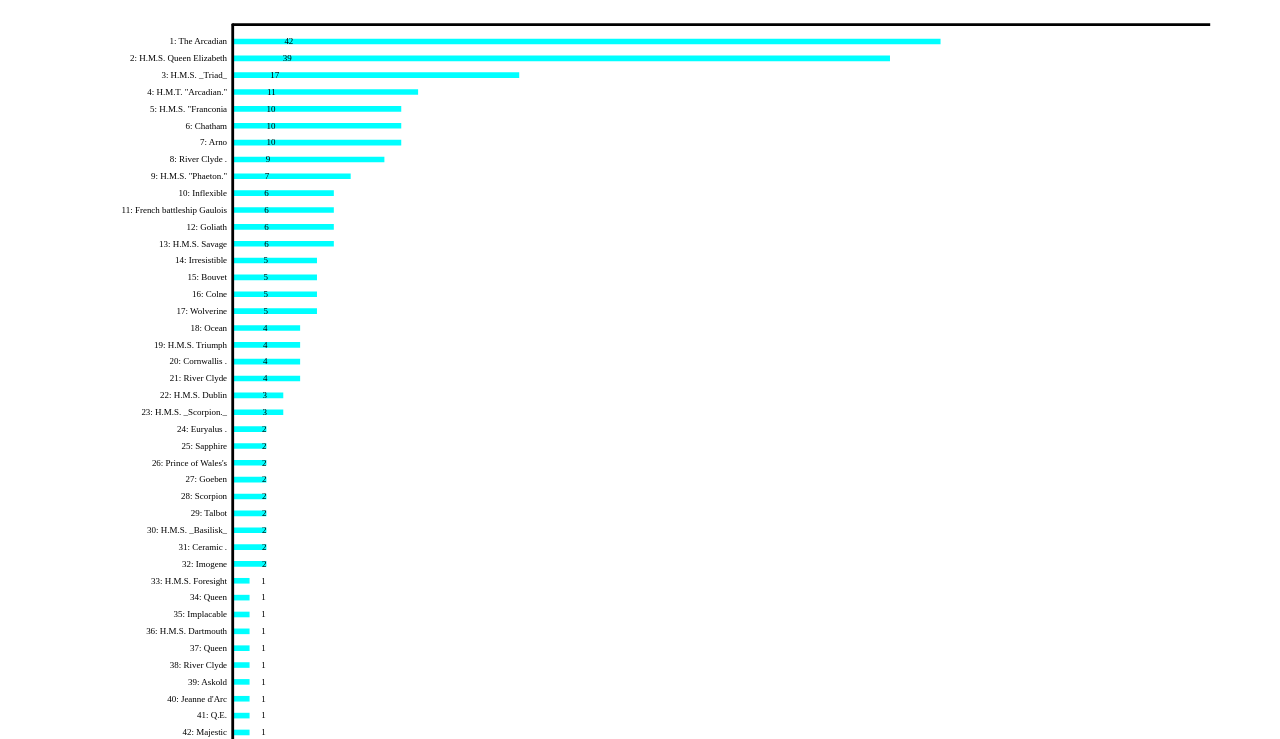
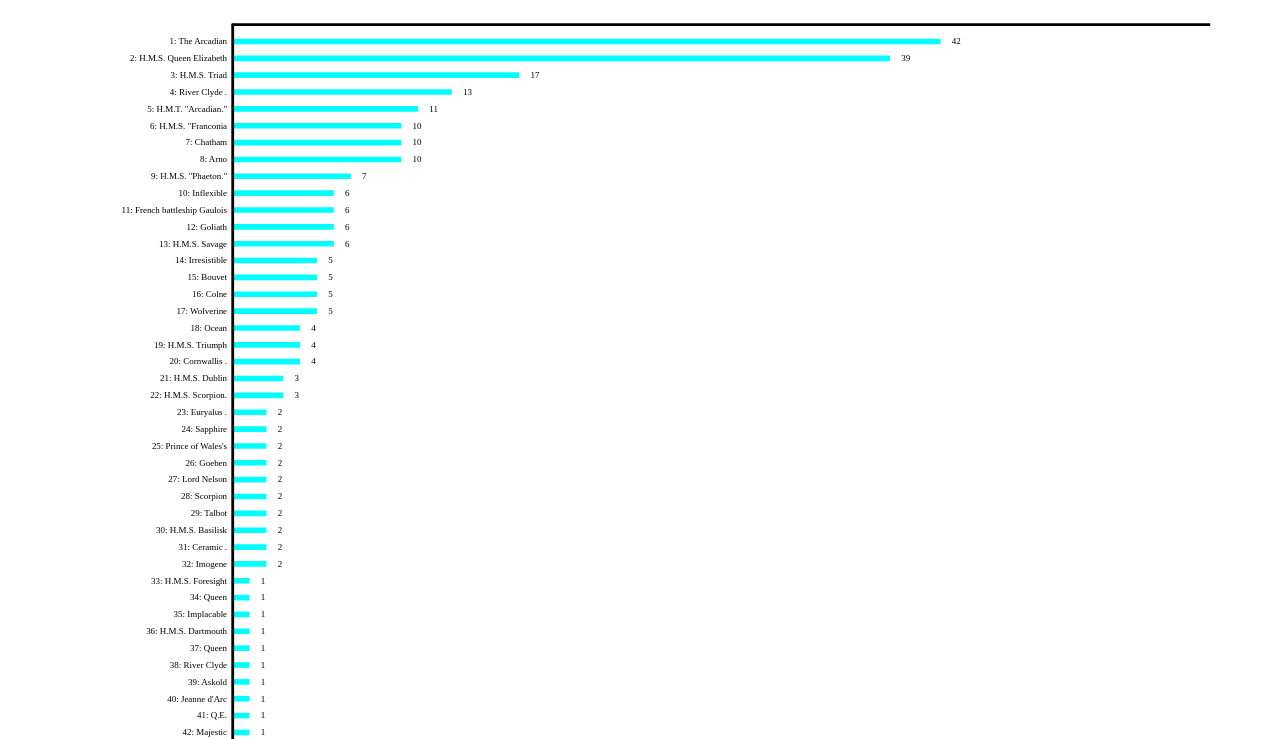
Before and after one commit to YarikSobo/Gallipoli-Diaries-1, a plain HTML site: page xslt/Charles-SVG-E3-output.html in a window 1280 px wide. Shown: the part 61-800 px from the top of the page. Drawn offline with Linux system fonts and the light colour scheme.

Commit message:
garphs on webpage

```diff
--- a/docs/Charles-SVG-E3-output.html
+++ b/xslt/Charles-SVG-E3-output.html
@@ -10,204 +10,197 @@
          <g transform="translate(400,10)">
             <line x1="0" x2="1260" y1="30" y2="30" stroke-width="10" stroke="cyan"></line>
             <text x="-10" y="35" text-anchor="end">1: The  Arcadian </text>
-            <text x="92" y="35" text-anchor="right">42</text>
+            <text x="1280" y="35" text-anchor="right">42</text>
             <line x1="0" x2="1170" y1="60" y2="60" stroke-width="10" stroke="cyan"></line>
             <text x="-10" y="65" text-anchor="end">2: H.M.S.
                Queen Elizabeth </text>
-            <text x="89" y="65" text-anchor="right">39</text>
+            <text x="1190" y="65" text-anchor="right">39</text>
             <line x1="0" x2="510" y1="90" y2="90" stroke-width="10" stroke="cyan"></line>
-            <text x="-10" y="95" text-anchor="end">3: H.M.S. _Triad_</text>
-            <text x="67" y="95" text-anchor="right">17</text>
-            <line x1="0" x2="330" y1="120" y2="120" stroke-width="10" stroke="cyan"></line>
-            <text x="-10" y="125" text-anchor="end">4: H.M.T. "Arcadian."</text>
-            <text x="61" y="125" text-anchor="right">11</text>
-            <line x1="0" x2="300" y1="150" y2="150" stroke-width="10" stroke="cyan"></line>
-            <text x="-10" y="155" text-anchor="end">5:  H.M.S. "Franconia</text>
-            <text x="60" y="155" text-anchor="right">10</text>
+            <text x="-10" y="95" text-anchor="end">3: H.M.S. Triad</text>
+            <text x="530" y="95" text-anchor="right">17</text>
+            <line x1="0" x2="390" y1="120" y2="120" stroke-width="10" stroke="cyan"></line>
+            <text x="-10" y="125" text-anchor="end">4:   River Clyde . </text>
+            <text x="410" y="125" text-anchor="right">13</text>
+            <line x1="0" x2="330" y1="150" y2="150" stroke-width="10" stroke="cyan"></line>
+            <text x="-10" y="155" text-anchor="end">5: H.M.T. "Arcadian."</text>
+            <text x="350" y="155" text-anchor="right">11</text>
             <line x1="0" x2="300" y1="180" y2="180" stroke-width="10" stroke="cyan"></line>
-            <text x="-10" y="185" text-anchor="end">6: Chatham</text>
-            <text x="60" y="185" text-anchor="right">10</text>
+            <text x="-10" y="185" text-anchor="end">6:  H.M.S. "Franconia</text>
+            <text x="320" y="185" text-anchor="right">10</text>
             <line x1="0" x2="300" y1="210" y2="210" stroke-width="10" stroke="cyan"></line>
-            <text x="-10" y="215" text-anchor="end">7:  Arno </text>
-            <text x="60" y="215" text-anchor="right">10</text>
-            <line x1="0" x2="270" y1="240" y2="240" stroke-width="10" stroke="cyan"></line>
-            <text x="-10" y="245" text-anchor="end">8:   River Clyde . </text>
-            <text x="59" y="245" text-anchor="right">9</text>
+            <text x="-10" y="215" text-anchor="end">7: Chatham</text>
+            <text x="320" y="215" text-anchor="right">10</text>
+            <line x1="0" x2="300" y1="240" y2="240" stroke-width="10" stroke="cyan"></line>
+            <text x="-10" y="245" text-anchor="end">8:  Arno </text>
+            <text x="320" y="245" text-anchor="right">10</text>
             <line x1="0" x2="210" y1="270" y2="270" stroke-width="10" stroke="cyan"></line>
             <text x="-10" y="275" text-anchor="end">9: H.M.S. "Phaeton."</text>
-            <text x="57" y="275" text-anchor="right">7</text>
+            <text x="230" y="275" text-anchor="right">7</text>
             <line x1="0" x2="180" y1="300" y2="300" stroke-width="10" stroke="cyan"></line>
             <text x="-10" y="305" text-anchor="end">10:  Inflexible </text>
-            <text x="56" y="305" text-anchor="right">6</text>
+            <text x="200" y="305" text-anchor="right">6</text>
             <line x1="0" x2="180" y1="330" y2="330" stroke-width="10" stroke="cyan"></line>
             <text x="-10" y="335" text-anchor="end">11: French battleship  Gaulois </text>
-            <text x="56" y="335" text-anchor="right">6</text>
+            <text x="200" y="335" text-anchor="right">6</text>
             <line x1="0" x2="180" y1="360" y2="360" stroke-width="10" stroke="cyan"></line>
             <text x="-10" y="365" text-anchor="end">12:   Goliath  </text>
-            <text x="56" y="365" text-anchor="right">6</text>
+            <text x="200" y="365" text-anchor="right">6</text>
             <line x1="0" x2="180" y1="390" y2="390" stroke-width="10" stroke="cyan"></line>
             <text x="-10" y="395" text-anchor="end">13: H.M.S.  Savage </text>
-            <text x="56" y="395" text-anchor="right">6</text>
+            <text x="200" y="395" text-anchor="right">6</text>
             <line x1="0" x2="150" y1="420" y2="420" stroke-width="10" stroke="cyan"></line>
             <text x="-10" y="425" text-anchor="end">14:  Irresistible </text>
-            <text x="55" y="425" text-anchor="right">5</text>
+            <text x="170" y="425" text-anchor="right">5</text>
             <line x1="0" x2="150" y1="450" y2="450" stroke-width="10" stroke="cyan"></line>
             <text x="-10" y="455" text-anchor="end">15:  Bouvet </text>
-            <text x="55" y="455" text-anchor="right">5</text>
+            <text x="170" y="455" text-anchor="right">5</text>
             <line x1="0" x2="150" y1="480" y2="480" stroke-width="10" stroke="cyan"></line>
             <text x="-10" y="485" text-anchor="end">16:  Colne </text>
-            <text x="55" y="485" text-anchor="right">5</text>
+            <text x="170" y="485" text-anchor="right">5</text>
             <line x1="0" x2="150" y1="510" y2="510" stroke-width="10" stroke="cyan"></line>
             <text x="-10" y="515" text-anchor="end">17: Wolverine</text>
-            <text x="55" y="515" text-anchor="right">5</text>
+            <text x="170" y="515" text-anchor="right">5</text>
             <line x1="0" x2="120" y1="540" y2="540" stroke-width="10" stroke="cyan"></line>
             <text x="-10" y="545" text-anchor="end">18:  Ocean </text>
-            <text x="54" y="545" text-anchor="right">4</text>
+            <text x="140" y="545" text-anchor="right">4</text>
             <line x1="0" x2="120" y1="570" y2="570" stroke-width="10" stroke="cyan"></line>
             <text x="-10" y="575" text-anchor="end">19: H.M.S.  Triumph </text>
-            <text x="54" y="575" text-anchor="right">4</text>
+            <text x="140" y="575" text-anchor="right">4</text>
             <line x1="0" x2="120" y1="600" y2="600" stroke-width="10" stroke="cyan"></line>
             <text x="-10" y="605" text-anchor="end">20:   Cornwallis . </text>
-            <text x="54" y="605" text-anchor="right">4</text>
-            <line x1="0" x2="120" y1="630" y2="630" stroke-width="10" stroke="cyan"></line>
-            <text x="-10" y="635" text-anchor="end">21: River Clyde</text>
-            <text x="54" y="635" text-anchor="right">4</text>
+            <text x="140" y="605" text-anchor="right">4</text>
+            <line x1="0" x2="90" y1="630" y2="630" stroke-width="10" stroke="cyan"></line>
+            <text x="-10" y="635" text-anchor="end">21: H.M.S.  Dublin </text>
+            <text x="110" y="635" text-anchor="right">3</text>
             <line x1="0" x2="90" y1="660" y2="660" stroke-width="10" stroke="cyan"></line>
-            <text x="-10" y="665" text-anchor="end">22: H.M.S.  Dublin </text>
-            <text x="53" y="665" text-anchor="right">3</text>
-            <line x1="0" x2="90" y1="690" y2="690" stroke-width="10" stroke="cyan"></line>
-            <text x="-10" y="695" text-anchor="end">23: H.M.S. _Scorpion._</text>
-            <text x="53" y="695" text-anchor="right">3</text>
+            <text x="-10" y="665" text-anchor="end">22: H.M.S. Scorpion.</text>
+            <text x="110" y="665" text-anchor="right">3</text>
+            <line x1="0" x2="60" y1="690" y2="690" stroke-width="10" stroke="cyan"></line>
+            <text x="-10" y="695" text-anchor="end">23:   Euryalus . </text>
+            <text x="80" y="695" text-anchor="right">2</text>
             <line x1="0" x2="60" y1="720" y2="720" stroke-width="10" stroke="cyan"></line>
-            <text x="-10" y="725" text-anchor="end">24:   Euryalus . </text>
-            <text x="52" y="725" text-anchor="right">2</text>
+            <text x="-10" y="725" text-anchor="end">24:   Sapphire  </text>
+            <text x="80" y="725" text-anchor="right">2</text>
             <line x1="0" x2="60" y1="750" y2="750" stroke-width="10" stroke="cyan"></line>
-            <text x="-10" y="755" text-anchor="end">25:   Sapphire  </text>
-            <text x="52" y="755" text-anchor="right">2</text>
+            <text x="-10" y="755" text-anchor="end">25:  Prince of Wales's </text>
+            <text x="80" y="755" text-anchor="right">2</text>
             <line x1="0" x2="60" y1="780" y2="780" stroke-width="10" stroke="cyan"></line>
-            <text x="-10" y="785" text-anchor="end">26:  Prince of Wales's </text>
-            <text x="52" y="785" text-anchor="right">2</text>
+            <text x="-10" y="785" text-anchor="end">26:   Goeben  </text>
+            <text x="80" y="785" text-anchor="right">2</text>
             <line x1="0" x2="60" y1="810" y2="810" stroke-width="10" stroke="cyan"></line>
-            <text x="-10" y="815" text-anchor="end">27:   Goeben  </text>
-            <text x="52" y="815" text-anchor="right">2</text>
+            <text x="-10" y="815" text-anchor="end">27:   Lord
+               Nelson  </text>
+            <text x="80" y="815" text-anchor="right">2</text>
             <line x1="0" x2="60" y1="840" y2="840" stroke-width="10" stroke="cyan"></line>
             <text x="-10" y="845" text-anchor="end">28: Scorpion</text>
-            <text x="52" y="845" text-anchor="right">2</text>
+            <text x="80" y="845" text-anchor="right">2</text>
             <line x1="0" x2="60" y1="870" y2="870" stroke-width="10" stroke="cyan"></line>
             <text x="-10" y="875" text-anchor="end">29: Talbot</text>
-            <text x="52" y="875" text-anchor="right">2</text>
+            <text x="80" y="875" text-anchor="right">2</text>
             <line x1="0" x2="60" y1="900" y2="900" stroke-width="10" stroke="cyan"></line>
-            <text x="-10" y="905" text-anchor="end">30: H.M.S. _Basilisk_</text>
-            <text x="52" y="905" text-anchor="right">2</text>
+            <text x="-10" y="905" text-anchor="end">30: H.M.S. Basilisk</text>
+            <text x="80" y="905" text-anchor="right">2</text>
             <line x1="0" x2="60" y1="930" y2="930" stroke-width="10" stroke="cyan"></line>
             <text x="-10" y="935" text-anchor="end">31:  Ceramic .</text>
-            <text x="52" y="935" text-anchor="right">2</text>
+            <text x="80" y="935" text-anchor="right">2</text>
             <line x1="0" x2="60" y1="960" y2="960" stroke-width="10" stroke="cyan"></line>
             <text x="-10" y="965" text-anchor="end">32:  Imogene </text>
-            <text x="52" y="965" text-anchor="right">2</text>
+            <text x="80" y="965" text-anchor="right">2</text>
             <line x1="0" x2="30" y1="990" y2="990" stroke-width="10" stroke="cyan"></line>
             <text x="-10" y="995" text-anchor="end">33: H.M.S.  Foresight </text>
-            <text x="51" y="995" text-anchor="right">1</text>
+            <text x="50" y="995" text-anchor="right">1</text>
             <line x1="0" x2="30" y1="1020" y2="1020" stroke-width="10" stroke="cyan"></line>
             <text x="-10" y="1025" text-anchor="end">34:  Queen </text>
-            <text x="51" y="1025" text-anchor="right">1</text>
+            <text x="50" y="1025" text-anchor="right">1</text>
             <line x1="0" x2="30" y1="1050" y2="1050" stroke-width="10" stroke="cyan"></line>
             <text x="-10" y="1055" text-anchor="end">35:  Implacable </text>
-            <text x="51" y="1055" text-anchor="right">1</text>
+            <text x="50" y="1055" text-anchor="right">1</text>
             <line x1="0" x2="30" y1="1080" y2="1080" stroke-width="10" stroke="cyan"></line>
             <text x="-10" y="1085" text-anchor="end">36: H.M.S.
                Dartmouth </text>
-            <text x="51" y="1085" text-anchor="right">1</text>
+            <text x="50" y="1085" text-anchor="right">1</text>
             <line x1="0" x2="30" y1="1110" y2="1110" stroke-width="10" stroke="cyan"></line>
             <text x="-10" y="1115" text-anchor="end">37:   Queen  </text>
-            <text x="51" y="1115" text-anchor="right">1</text>
+            <text x="50" y="1115" text-anchor="right">1</text>
             <line x1="0" x2="30" y1="1140" y2="1140" stroke-width="10" stroke="cyan"></line>
             <text x="-10" y="1145" text-anchor="end">38:   River Clyde  </text>
-            <text x="51" y="1145" text-anchor="right">1</text>
+            <text x="50" y="1145" text-anchor="right">1</text>
             <line x1="0" x2="30" y1="1170" y2="1170" stroke-width="10" stroke="cyan"></line>
             <text x="-10" y="1175" text-anchor="end">39:   Askold  </text>
-            <text x="51" y="1175" text-anchor="right">1</text>
+            <text x="50" y="1175" text-anchor="right">1</text>
             <line x1="0" x2="30" y1="1200" y2="1200" stroke-width="10" stroke="cyan"></line>
             <text x="-10" y="1205" text-anchor="end">40:   Jeanne d'Arc  </text>
-            <text x="51" y="1205" text-anchor="right">1</text>
+            <text x="50" y="1205" text-anchor="right">1</text>
             <line x1="0" x2="30" y1="1230" y2="1230" stroke-width="10" stroke="cyan"></line>
             <text x="-10" y="1235" text-anchor="end">41:   Q.E.  </text>
-            <text x="51" y="1235" text-anchor="right">1</text>
+            <text x="50" y="1235" text-anchor="right">1</text>
             <line x1="0" x2="30" y1="1260" y2="1260" stroke-width="10" stroke="cyan"></line>
             <text x="-10" y="1265" text-anchor="end">42:   Majestic  </text>
-            <text x="51" y="1265" text-anchor="right">1</text>
+            <text x="50" y="1265" text-anchor="right">1</text>
             <line x1="0" x2="30" y1="1290" y2="1290" stroke-width="10" stroke="cyan"></line>
             <text x="-10" y="1295" text-anchor="end">43:   Bacchante  </text>
-            <text x="51" y="1295" text-anchor="right">1</text>
+            <text x="50" y="1295" text-anchor="right">1</text>
             <line x1="0" x2="30" y1="1320" y2="1320" stroke-width="10" stroke="cyan"></line>
             <text x="-10" y="1325" text-anchor="end">44:   London  </text>
-            <text x="51" y="1325" text-anchor="right">1</text>
+            <text x="50" y="1325" text-anchor="right">1</text>
             <line x1="0" x2="30" y1="1350" y2="1350" stroke-width="10" stroke="cyan"></line>
             <text x="-10" y="1355" text-anchor="end">45:  H.M.S.  Kennett  </text>
-            <text x="51" y="1355" text-anchor="right">1</text>
+            <text x="50" y="1355" text-anchor="right">1</text>
             <line x1="0" x2="30" y1="1380" y2="1380" stroke-width="10" stroke="cyan"></line>
             <text x="-10" y="1385" text-anchor="end">46:  The  Junia  </text>
-            <text x="51" y="1385" text-anchor="right">1</text>
+            <text x="50" y="1385" text-anchor="right">1</text>
             <line x1="0" x2="30" y1="1410" y2="1410" stroke-width="10" stroke="cyan"></line>
             <text x="-10" y="1415" text-anchor="end">47:  Alexandria </text>
-            <text x="51" y="1415" text-anchor="right">1</text>
+            <text x="50" y="1415" text-anchor="right">1</text>
             <line x1="0" x2="30" y1="1440" y2="1440" stroke-width="10" stroke="cyan"></line>
             <text x="-10" y="1445" text-anchor="end">48:   Guildford Castle  </text>
-            <text x="51" y="1445" text-anchor="right">1</text>
+            <text x="50" y="1445" text-anchor="right">1</text>
             <line x1="0" x2="30" y1="1470" y2="1470" stroke-width="10" stroke="cyan"></line>
-            <text x="-10" y="1475" text-anchor="end">49:   Lord
-               Nelson  </text>
-            <text x="51" y="1475" text-anchor="right">1</text>
+            <text x="-10" y="1475" text-anchor="end">49:  H.M.S.
+               Rattlesnake  </text>
+            <text x="50" y="1475" text-anchor="right">1</text>
             <line x1="0" x2="30" y1="1500" y2="1500" stroke-width="10" stroke="cyan"></line>
-            <text x="-10" y="1505" text-anchor="end">50:  H.M.S.
-               Rattlesnake  </text>
-            <text x="51" y="1505" text-anchor="right">1</text>
+            <text x="-10" y="1505" text-anchor="end">50:   Rattlesnake  </text>
+            <text x="50" y="1505" text-anchor="right">1</text>
             <line x1="0" x2="30" y1="1530" y2="1530" stroke-width="10" stroke="cyan"></line>
-            <text x="-10" y="1535" text-anchor="end">51:   Rattlesnake  </text>
-            <text x="51" y="1535" text-anchor="right">1</text>
+            <text x="-10" y="1535" text-anchor="end">51: Gascon</text>
+            <text x="50" y="1535" text-anchor="right">1</text>
             <line x1="0" x2="30" y1="1560" y2="1560" stroke-width="10" stroke="cyan"></line>
-            <text x="-10" y="1565" text-anchor="end">52: Gascon</text>
-            <text x="51" y="1565" text-anchor="right">1</text>
+            <text x="-10" y="1565" text-anchor="end">52: Vengeance</text>
+            <text x="50" y="1565" text-anchor="right">1</text>
             <line x1="0" x2="30" y1="1590" y2="1590" stroke-width="10" stroke="cyan"></line>
-            <text x="-10" y="1595" text-anchor="end">53: Vengeance</text>
-            <text x="51" y="1595" text-anchor="right">1</text>
+            <text x="-10" y="1595" text-anchor="end">53: S.S. Arabian</text>
+            <text x="50" y="1595" text-anchor="right">1</text>
             <line x1="0" x2="30" y1="1620" y2="1620" stroke-width="10" stroke="cyan"></line>
-            <text x="-10" y="1625" text-anchor="end">54: The _Lord
-               Nelson_</text>
-            <text x="51" y="1625" text-anchor="right">1</text>
+            <text x="-10" y="1625" text-anchor="end">54: St. Louis</text>
+            <text x="50" y="1625" text-anchor="right">1</text>
             <line x1="0" x2="30" y1="1650" y2="1650" stroke-width="10" stroke="cyan"></line>
-            <text x="-10" y="1655" text-anchor="end">55: S.S. Arabian</text>
-            <text x="51" y="1655" text-anchor="right">1</text>
+            <text x="-10" y="1655" text-anchor="end">55: H.M.S.  Abercrombie </text>
+            <text x="50" y="1655" text-anchor="right">1</text>
             <line x1="0" x2="30" y1="1680" y2="1680" stroke-width="10" stroke="cyan"></line>
-            <text x="-10" y="1685" text-anchor="end">56: St. Louis</text>
-            <text x="51" y="1685" text-anchor="right">1</text>
+            <text x="-10" y="1685" text-anchor="end">56:  Orsova </text>
+            <text x="50" y="1685" text-anchor="right">1</text>
             <line x1="0" x2="30" y1="1710" y2="1710" stroke-width="10" stroke="cyan"></line>
-            <text x="-10" y="1715" text-anchor="end">57: H.M.S.  Abercrombie </text>
-            <text x="51" y="1715" text-anchor="right">1</text>
+            <text x="-10" y="1715" text-anchor="end">57:  H.M.S. Racoon </text>
+            <text x="50" y="1715" text-anchor="right">1</text>
             <line x1="0" x2="30" y1="1740" y2="1740" stroke-width="10" stroke="cyan"></line>
-            <text x="-10" y="1745" text-anchor="end">58:  Orsova </text>
-            <text x="51" y="1745" text-anchor="right">1</text>
+            <text x="-10" y="1745" text-anchor="end">58: H.M.S.  Scourge</text>
+            <text x="50" y="1745" text-anchor="right">1</text>
             <line x1="0" x2="30" y1="1770" y2="1770" stroke-width="10" stroke="cyan"></line>
-            <text x="-10" y="1775" text-anchor="end">59:  H.M.S. Racoon </text>
-            <text x="51" y="1775" text-anchor="right">1</text>
+            <text x="-10" y="1775" text-anchor="end">59:  Cornwall </text>
+            <text x="50" y="1775" text-anchor="right">1</text>
             <line x1="0" x2="30" y1="1800" y2="1800" stroke-width="10" stroke="cyan"></line>
-            <text x="-10" y="1805" text-anchor="end">60: H.M.S.  Scourge</text>
-            <text x="51" y="1805" text-anchor="right">1</text>
+            <text x="-10" y="1805" text-anchor="end">60:  Lewis .</text>
+            <text x="50" y="1805" text-anchor="right">1</text>
             <line x1="0" x2="30" y1="1830" y2="1830" stroke-width="10" stroke="cyan"></line>
-            <text x="-10" y="1835" text-anchor="end">61:  Cornwall </text>
-            <text x="51" y="1835" text-anchor="right">1</text>
+            <text x="-10" y="1835" text-anchor="end">61: H.M.S.  Lefroy </text>
+            <text x="50" y="1835" text-anchor="right">1</text>
             <line x1="0" x2="30" y1="1860" y2="1860" stroke-width="10" stroke="cyan"></line>
-            <text x="-10" y="1865" text-anchor="end">62:  Lewis .</text>
-            <text x="51" y="1865" text-anchor="right">1</text>
+            <text x="-10" y="1865" text-anchor="end">62: H.M.S.  Lefroy </text>
+            <text x="50" y="1865" text-anchor="right">1</text>
             <line x1="0" x2="30" y1="1890" y2="1890" stroke-width="10" stroke="cyan"></line>
-            <text x="-10" y="1895" text-anchor="end">63: H.M.S.  Lefroy </text>
-            <text x="51" y="1895" text-anchor="right">1</text>
-            <line x1="0" x2="30" y1="1920" y2="1920" stroke-width="10" stroke="cyan"></line>
-            <text x="-10" y="1925" text-anchor="end">64: H.M.S.  Lefroy </text>
-            <text x="51" y="1925" text-anchor="right">1</text>
-            <line x1="0" x2="30" y1="1950" y2="1950" stroke-width="10" stroke="cyan"></line>
-            <text x="-10" y="1955" text-anchor="end">65:  Chelmer </text>
-            <text x="51" y="1955" text-anchor="right">1</text>
+            <text x="-10" y="1895" text-anchor="end">63:  Chelmer </text>
+            <text x="50" y="1895" text-anchor="right">1</text>
             <line x1="0" y1="0" x2="0" y2="1900" stroke="#000000" stroke-width="5"></line>
             <line x1="0" y1="0" x2="1740" y2="0" stroke="#000000" stroke-width="5"></line>
             <circle cx="0" cy="0" r="2.5" fill="#000000"></circle>
```
Also changed, not shown: docs/data.html (+2 -0 lines), xslt/Charles-countrygraph.html (added, +119 -0 lines).
